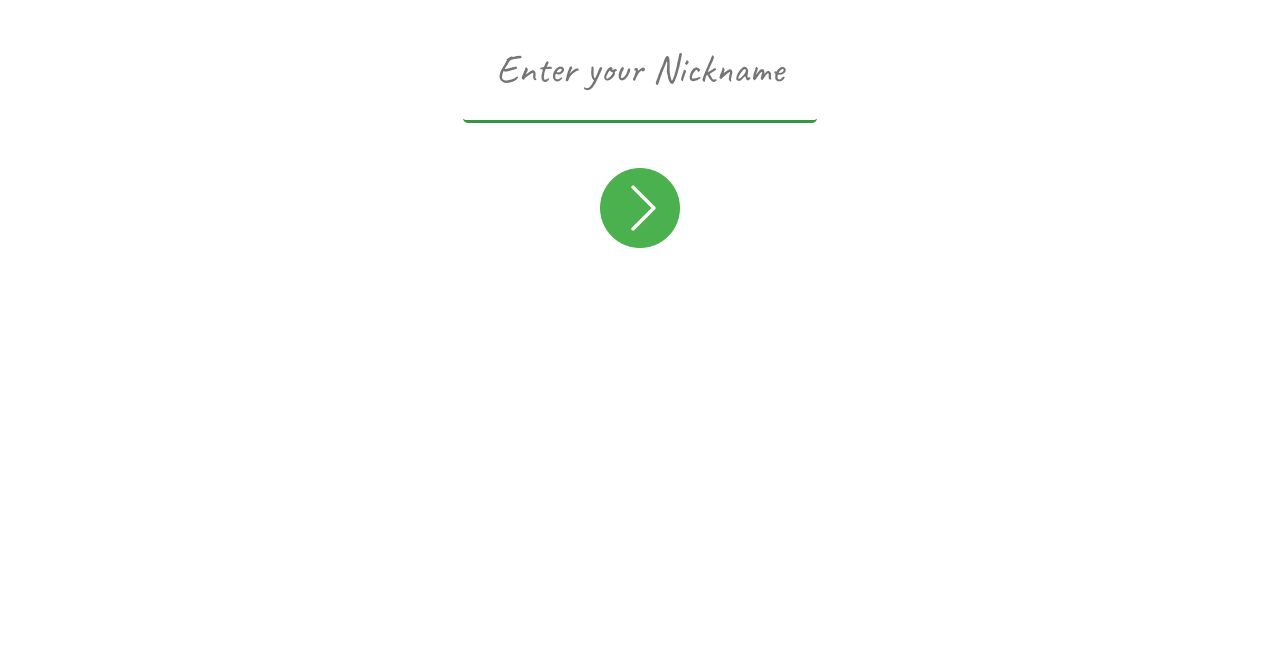
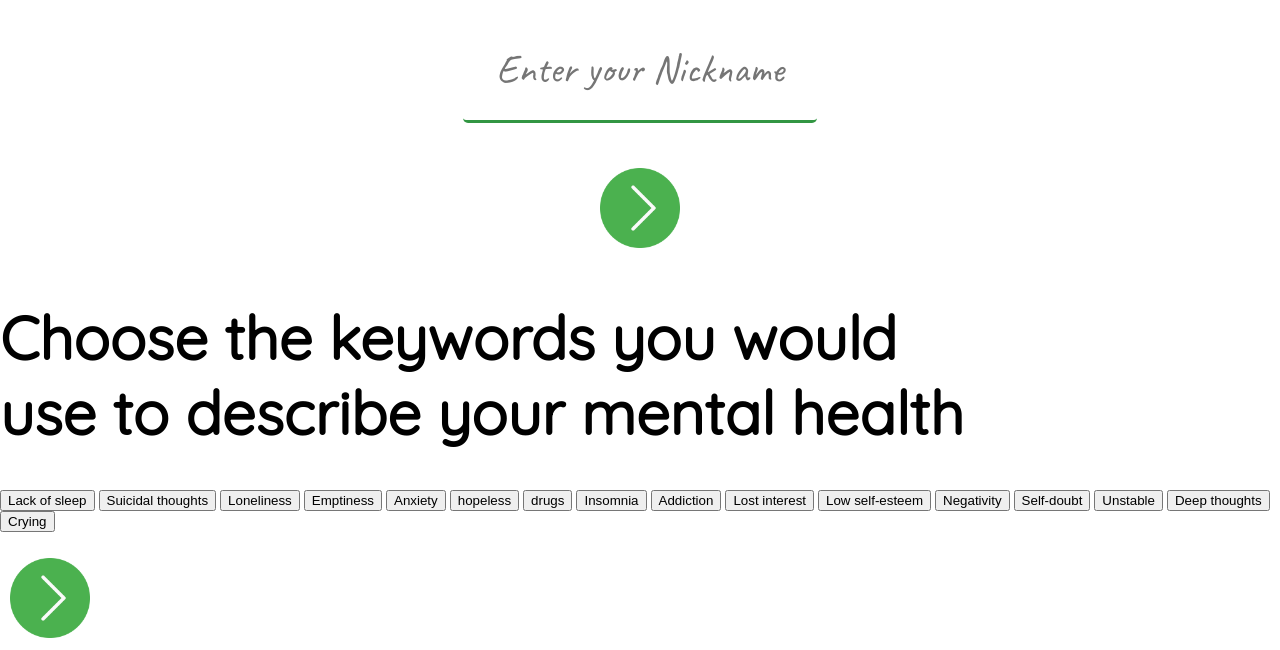
Before and after one commit to HAC-2020/FLIP, a website: page public/index.html in a window 1280 px wide. Shown: the part 260-910 px from the top of the page. Before the commit the page ends 800 px from the top, so only its background shows below. Drawn offline with nearby package versions, Linux system fonts and the light colour scheme; a web font is replaced by a local one.

Commit message:
front-end: second question added

```diff
--- a/public/index.html
+++ b/public/index.html
@@ -36,6 +36,34 @@
             <img style="height: 80px;" src="./Images/next.png">
         </button>
     </div>
-    <!-- wlcome question nickname-->
+    <!-- wlcome question nickname end-->
+    <!-- question 2 keys-->
+    <div class="question-box2">
+        <h1 id="question" style="font-family:quicksand; font-size:60px;"> Choose the keywords you would<br>use to describe your mental health </h1>
+        <div class="option-box">
+            <button class="option" id="1"  onclick="changeState(this.id);"> Lack of sleep </button>
+            <button class="option" id="2"  onclick="changeState(this.id);"> Suicidal thoughts</button>
+            <button class="option" id="3"  onclick="changeState(this.id);"> Loneliness </button>
+            <button class="option" id="4"  onclick="changeState(this.id);">Emptiness</button>
+            <button class="option" id="5"  onclick="changeState(this.id);"> Anxiety </button>
+            <button class="option" id="6"  onclick="changeState(this.id);"> hopeless</button>
+            <button class="option" id="7"  onclick="changeState(this.id);"> drugs </button>
+            <button class="option" id="8"  onclick="changeState(this.id);"> Insomnia</button>
+            <button class="option" id="9"  onclick="changeState(this.id);"> Addiction</button>
+            <button class="option" id="10" onclick="changeState(this.id);"> Lost interest</button>
+            <button class="option" id="11" onclick="changeState(this.id);"> Low self-esteem</button>
+            <button class="option" id="12" onclick="changeState(this.id);"> Negativity</button>
+            <button class="option" id="13" onclick="changeState(this.id);"> Self-doubt</button>
+            <button class="option" id="14" onclick="changeState(this.id);"> Unstable </button>
+            <button class="option" id="15" onclick="changeState(this.id);"> Deep thoughts </button>
+            <button class="option" id="16" onclick="changeState(this.id);"> Crying </button>
+
+        </div>
+        <br>
+        <button class="next" id="submit" onclick="submitDetails();">
+            <img style="height: 80px;" src="./Images/next.png">
+        </button>
+    </div>
+    <!-- question 2 end-->
     </body>
 </html>
--- a/public/scripts/scripts.js
+++ b/public/scripts/scripts.js
@@ -1,4 +1,8 @@
 $(document).ready(function(){
     $(".load-screen").delay(500).fadeOut(500);
-
+    $("#next").click(function(){
+        nickname = $("#nickname").val(); //stores the nickname
+        $(".question-box").fadeOut(250);
+        $(".question-box2").delay(300).fadeIn(250);
+        });
 });
```
